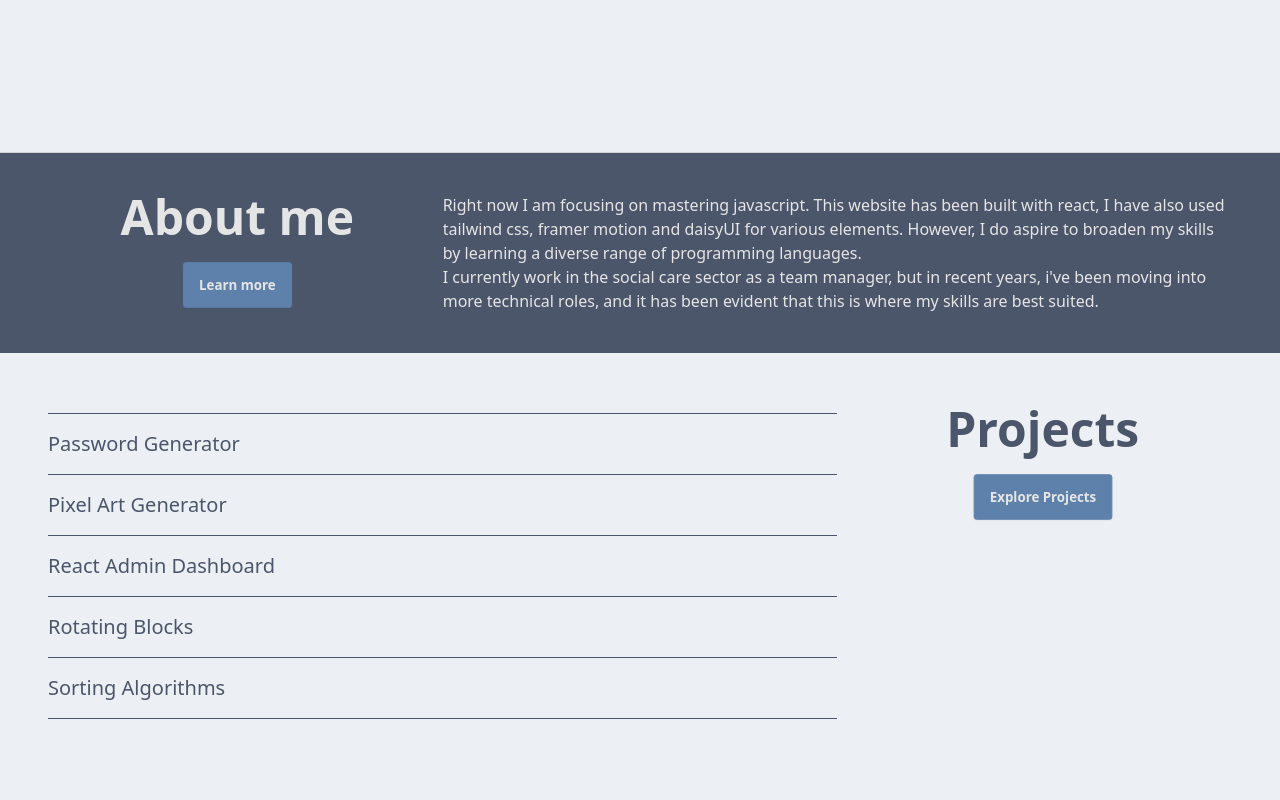
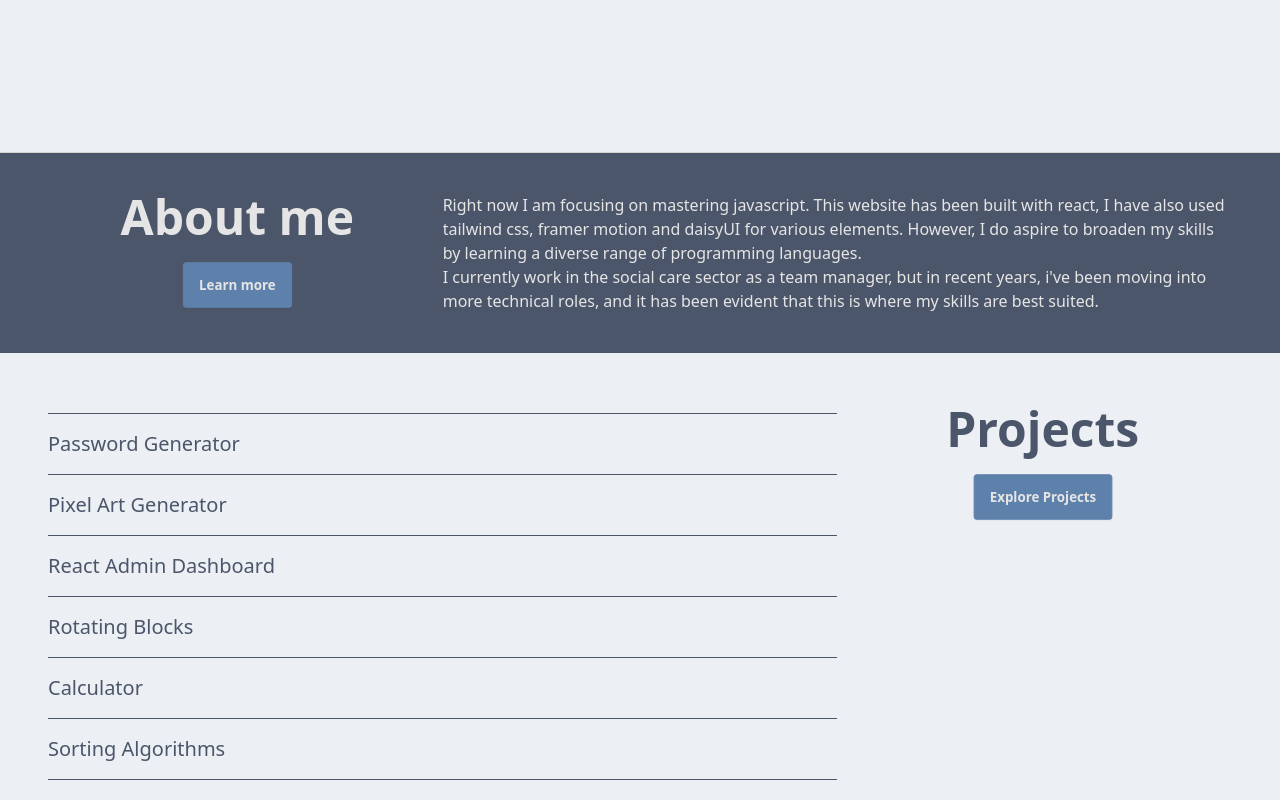
Before and after one commit to KaineBinch/KaineBinch.github.io, a React (Vite) app: page /#/ in a window 1280 px wide. Shown: the part 584-1384 px from the top of the page. Built offline with nearby package versions, Linux system fonts and the light colour scheme.

Commit message:
feat: added calculator project

```diff
--- a/src/constants/projects.js
+++ b/src/constants/projects.js
@@ -4,6 +4,7 @@ import passGen from "../assets/projectAssets/passwordGenerator.png"
 import pixelArt from "../assets/projectAssets/pixelArt.png"
 import blockRotate from "../assets/projectAssets/blockRotate.png"
 import sortAlgorithm from "../assets/projectAssets/sortAlgorithms.png"
+import calculator from "../assets/projectAssets/calculator.png"
 
 export const projects = [
   {
@@ -43,6 +44,15 @@ export const projects = [
     link: "https://kainebinch.dev/Rotating-Blocks"
   },
   {
+    title: "Calculator",
+    hoverImage: "",
+    iconImage: calculator,
+    shortDesc: "An easy-to-use calculator designed to perform fundamental arithmetic tasks with simplicity and precision ",
+    longDesc: "",
+    tags: ["HTML", "Javascript", "p5.js"],
+    link: "https://kainebinch.dev/Calculator"
+  },
+  {
     title: "Sorting Algorithms",
     hoverImage: "",
     iconImage: sortAlgorithm,
```
Also changed, not shown: src/assets/projectAssets/calculator.png (added).
